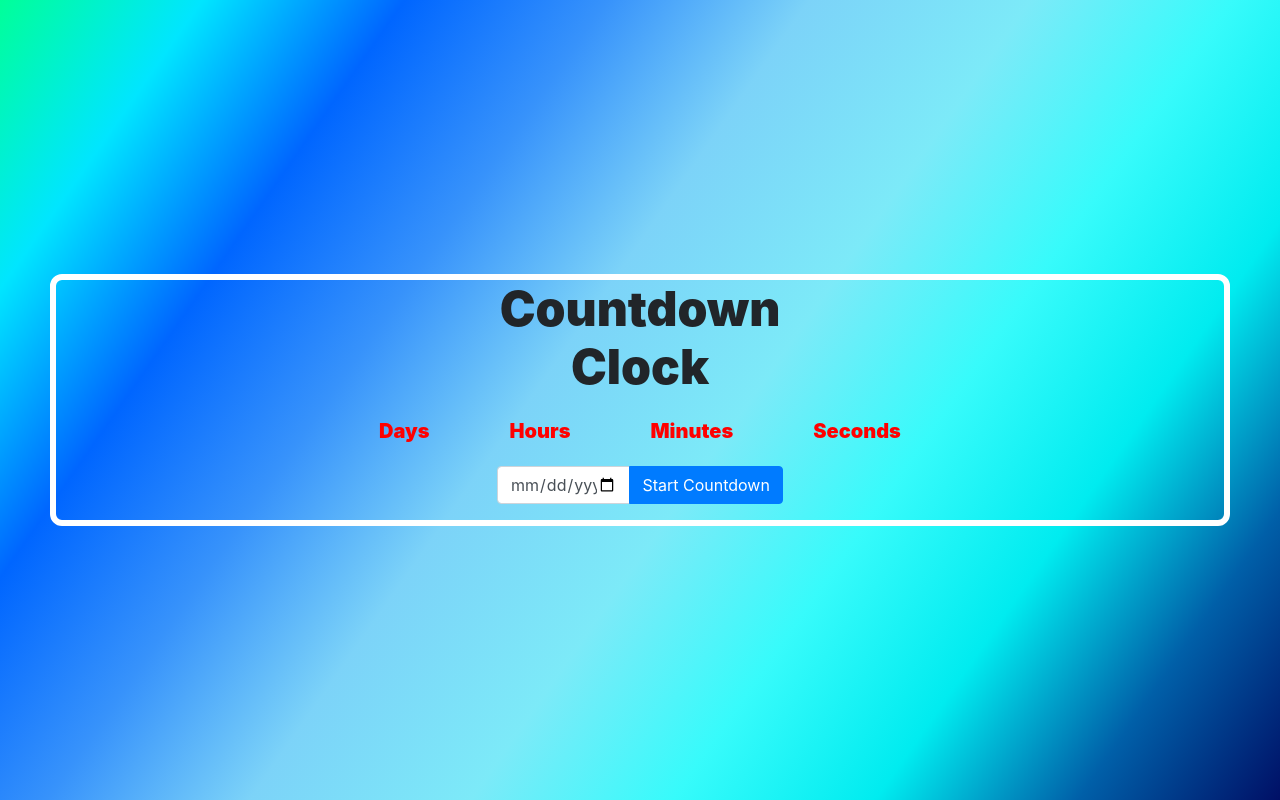
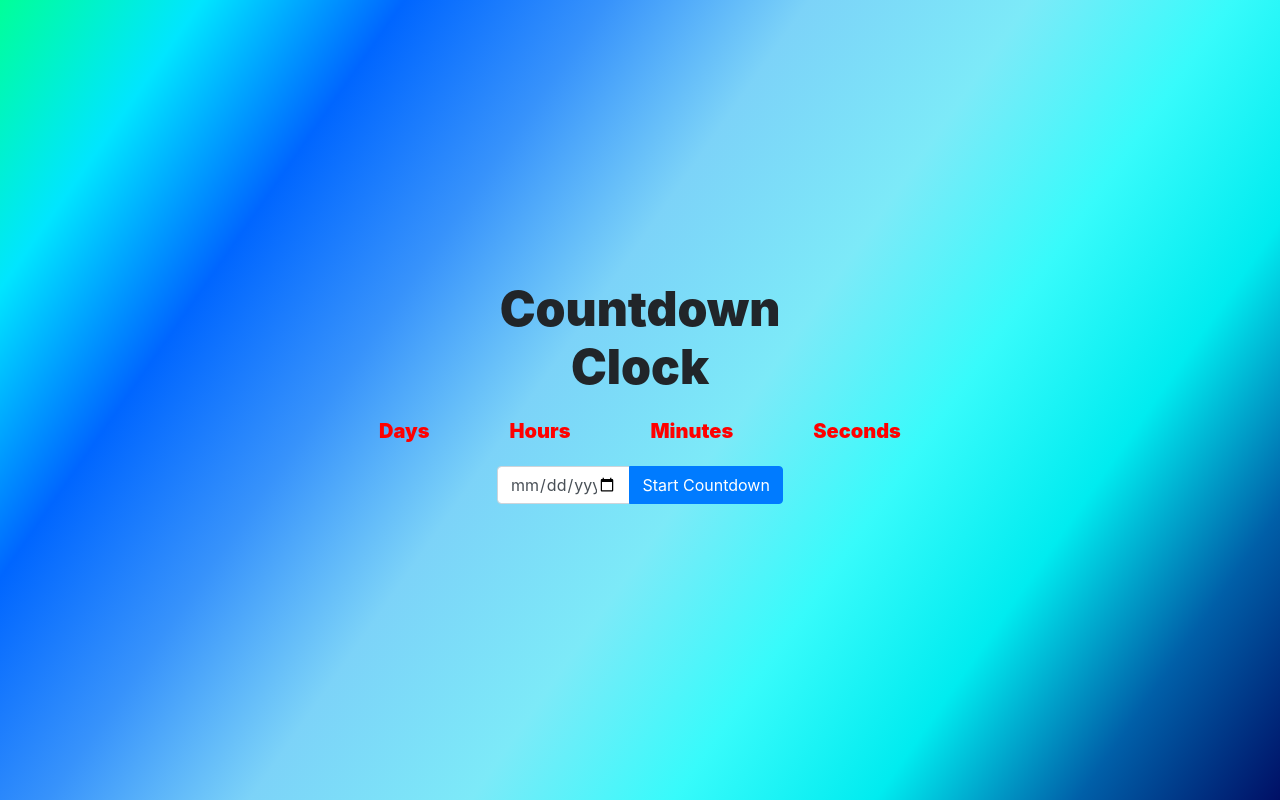
Before and after one commit to ZounMedia/bootstrap-basics, a plain HTML site: page webapp-examples/countdown-clock/index.html in a window 1280 px wide. Drawn offline with nearby package versions, Linux system fonts and the light colour scheme.

Commit message:
minor updates

```diff
--- a/webapp-examples/countdown-clock/styles.css
+++ b/webapp-examples/countdown-clock/styles.css
@@ -23,11 +23,6 @@ body {
   align-items: center;
 }
 
-.container-fluid {
-  border: 6px solid white;
-  border-radius: 12px;
-}
-
 h1 {
   font-size: 48px;
   font-weight: 900;
@@ -45,7 +40,7 @@ h1 {
 }
 
 .countdown span {
-  font-size: 40px;
+  font-size: 40 px;
   font-weight: 900;
   text-decoration: underline;
   color: honeydew;
```
